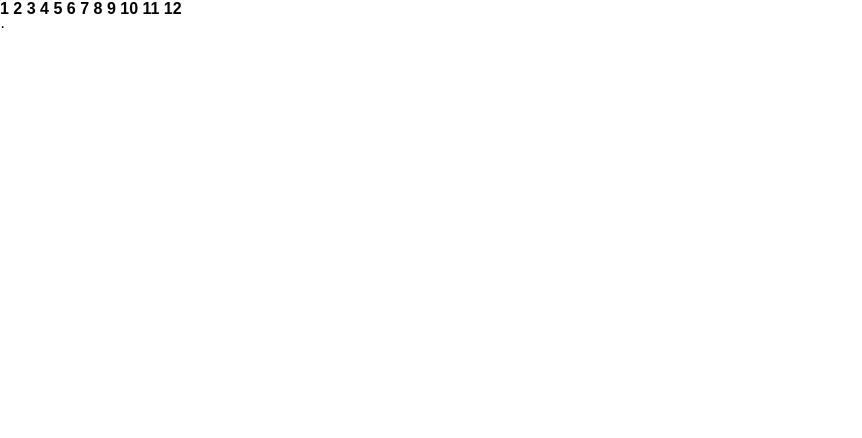
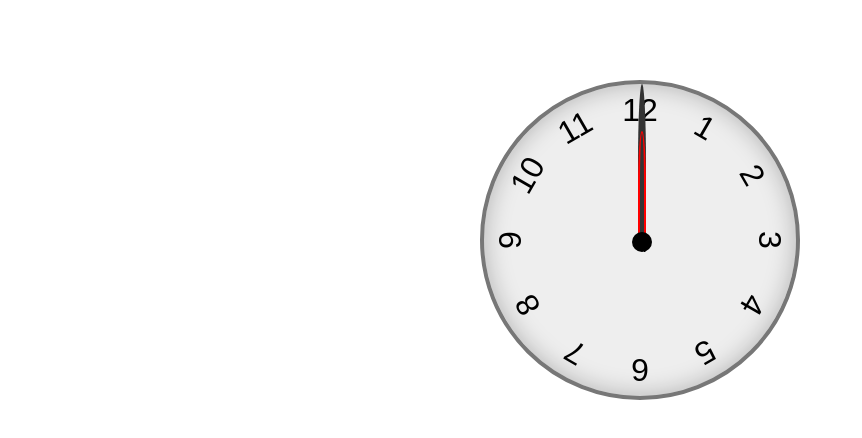
Before and after one commit to Made-of-Clay/websocket-clock, a website: page index.html in a window 1280 px wide. Shown: the whole page, without its empty margins (0-862 px from the left). Drawn offline with Linux system fonts and the light colour scheme.

Commit message:
get hands/numbers where I want them on clock

```diff
--- /dev/null
+++ b/src/styles/_clock.scss
@@ -0,0 +1,18 @@
+.clock {
+    background-color: #eee;
+    border: 0.25em solid #777;
+    border-radius: 50%;
+    box-shadow: 0 0 1.5em rgba(0,0,0,0.25) inset;
+    margin: 5em auto;
+    position: relative;
+    @include size(20em);
+}
+
+%clock-children {
+    position: absolute;
+    @include size(100%);
+}
+%clock-elements {
+    display: block;
+    position: absolute;
+}
--- /dev/null
+++ b/src/styles/_common.scss
@@ -0,0 +1,3 @@
+*, *::before, *::after {
+    box-sizing: border-box;
+}
--- /dev/null
+++ b/src/styles/_hands.scss
@@ -0,0 +1,34 @@
+.hands {
+    @extend %clock-children;
+}
+.hand {
+    background-color: #333;
+    border-radius: 50% 50% 0 0;
+    bottom: 50%;
+    height: 50%;
+    left: 49.5%;
+    @include transform-origin(50% 100%);
+    width: 0.5em;
+
+    @extend %clock-elements;
+}
+#hour {
+    height: 35%;
+    border: 0.15em solid red;
+}
+#minute {
+    //
+}
+#hand-cover {
+    border: 0.65em solid;
+    border-radius: 50%;
+    bottom: 50%;
+    left: 50%;
+    margin: {
+        bottom: -0.75em;
+        left: -0.5em;
+    };
+    @include size(0);
+
+    @extend %clock-elements;
+}
--- /dev/null
+++ b/src/styles/_numbers.scss
@@ -0,0 +1,58 @@
+.numbers {
+    font-size: 2em;
+
+    @extend %clock-children;
+}
+.number {
+    $numberWidth: 2;
+    // text-align: center;
+    // top: calc(50% - 0.5em);
+    // width: 100%;
+    height: 100%;
+    left: 50%;
+    margin-left: -#{$numberWidth / 2}em;
+
+    @extend %clock-elements;
+
+    > b {
+        display: inline-block;
+        font-weight: normal;
+        margin-top: 0.25em;
+        text-align: center;
+        width: #{$numberWidth}em;
+    }
+
+    // $xlate: unquote('translateY(-4em)');
+    $xlate: unquote('');
+    $increment: 30;
+
+    // THIS ISN'T QUITE RIGHT
+    @for $i from 1 through 11 {
+        // $rotateAmt: $i
+        // $rotate: unquote("");
+        &[data-number="#{$i}"] {
+            transform: #{$xlate} rotate(#{$i * $increment}deg);
+        }
+    }
+
+    // $numberMap: (
+    //     1: unquote('translate(0em, 0em)'),
+    //     2: unquote('translate(0em, 0em)'),
+    //     3: unquote('translateX(4em)'),
+    //     4: unquote('translate(0em, 0em)'),
+    //     5: unquote('translate(0em, 0em)'),
+    //     6: unquote('translateY(4em)'),
+    //     7: unquote('translate(0em, 0em)'),
+    //     8: unquote('translate(0em, 0em)'),
+    //     9: unquote('translateX(-4em)'),
+    //     10: unquote('translate(0em, 0em)'),
+    //     11: unquote('translate(0em, 0em)'),
+    //     12: unquote('translateY(-4em)')
+    // );
+
+    // @each $num, $xlate in $numberMap {
+    //     &[data-number="#{$num}"] {
+    //         transform: $xlate;
+    //     }
+    // }
+}
--- a/src/styles/styles.scss
+++ b/src/styles/styles.scss
@@ -1,4 +1,8 @@
 @import
     'normalize',
-    'bourbon/bourbon'
+    'bourbon/bourbon',
+    'common',
+    'clock',
+    'hands',
+    'numbers'
 ;
```
Also changed, not shown: dist/styles.css, 1 other file.
